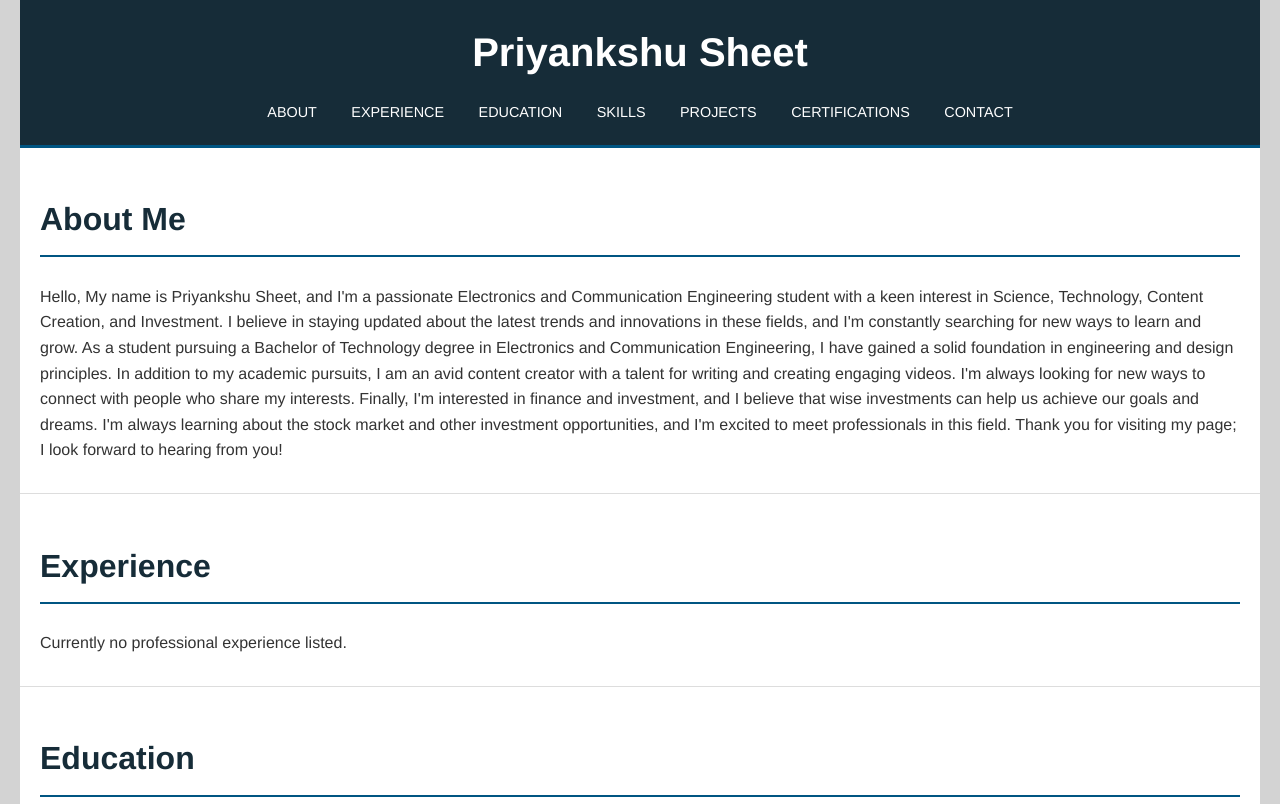
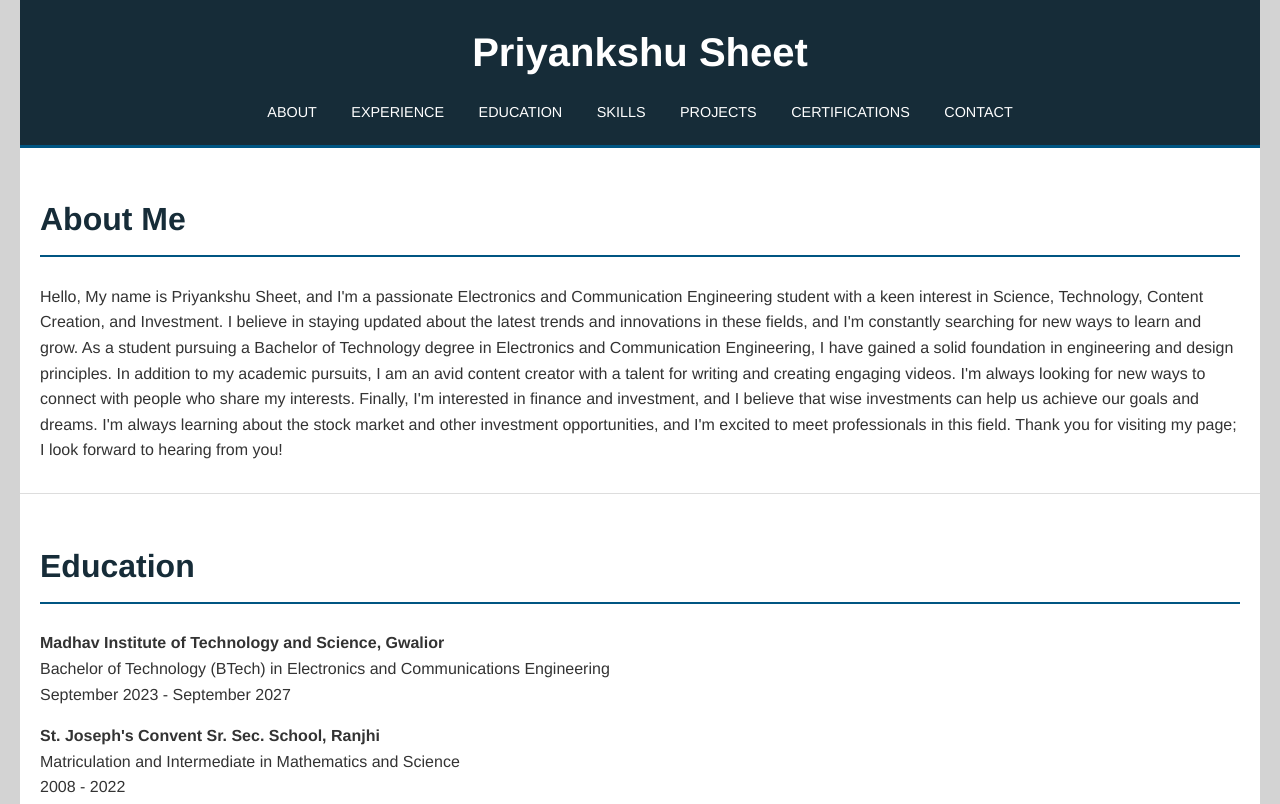
Before and after one commit to priyankshusheet/resume, a plain HTML site: page pindex.html in a window 1280 px wide. Shown: the top 804 px of the page. Drawn offline with Linux system fonts and the light colour scheme.

Commit message:
Update pindex.html

```diff
--- a/pindex.html
+++ b/pindex.html
@@ -33,15 +33,12 @@
             Thank you for visiting my page; I look forward to hearing from you!</p>
     </section>
 
-    <section id="experience" class="container">
-        <h2>Experience</h2>
-        <p>Currently no professional experience listed.</p>
-    </section>
-
     <section id="education" class="container">
         <h2>Education</h2>
+        <ul class="skills-list">
         <p><strong>Madhav Institute of Technology and Science, Gwalior</strong><br>Bachelor of Technology (BTech) in Electronics and Communications Engineering<br>September 2023 - September 2027</p>
         <p><strong>St. Joseph's Convent Sr. Sec. School, Ranjhi</strong><br>Matriculation and Intermediate in Mathematics and Science<br>2008 - 2022</p>
+        </ul>
     </section>
 
     <section id="skills" class="container">
```
